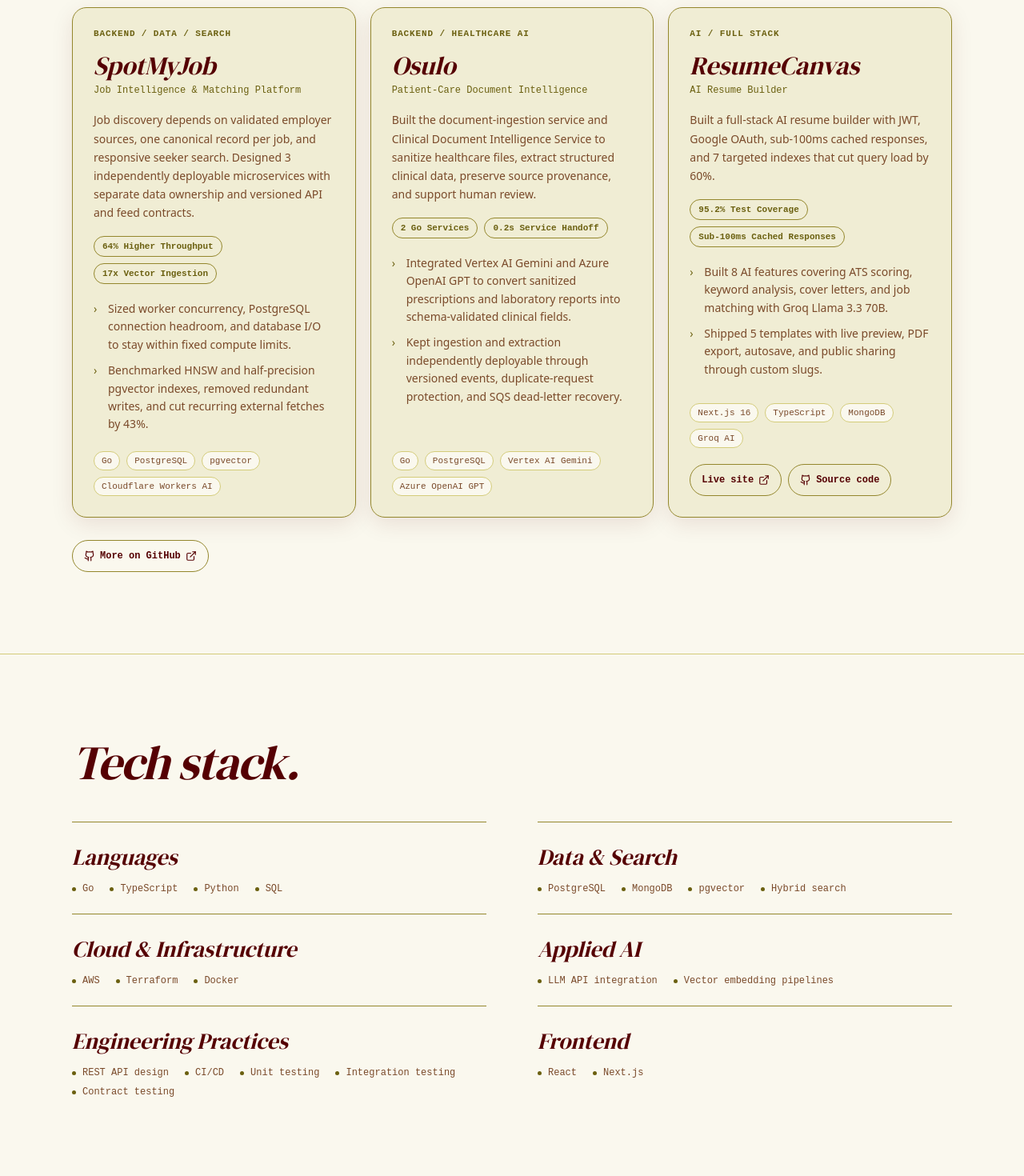
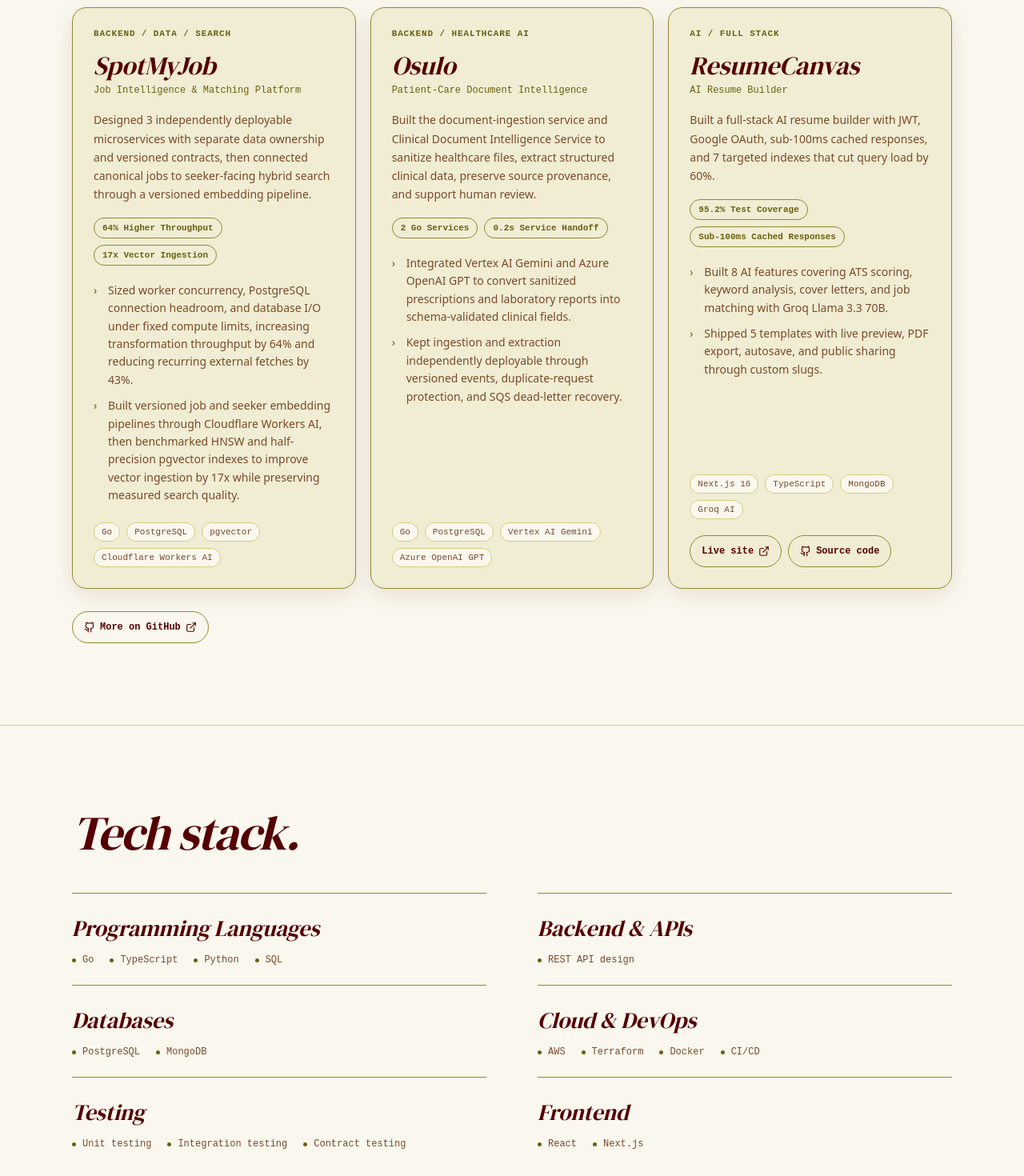
Before and after one commit to swarajreddy10/swarajreddy10.github.io, a Next.js app: page / in a window 1280 px wide. Shown: the part 1880-3350 px from the top of the page at 80% size. Built offline with nearby package versions, Linux system fonts and the light colour scheme.

Commit message:
docs: update Skills component and work data to reflect revised technical skill groupings and enhance clarity in project impact descriptions

```diff
--- a/components/Skills.jsx
+++ b/components/Skills.jsx
@@ -1,9 +1,9 @@
 const SKILL_GROUPS = [
-    { name: 'Languages', skills: ['Go', 'TypeScript', 'Python', 'SQL'] },
-    { name: 'Data & Search', skills: ['PostgreSQL', 'MongoDB', 'pgvector', 'Hybrid search'] },
-    { name: 'Cloud & Infrastructure', skills: ['AWS', 'Terraform', 'Docker'] },
-    { name: 'Applied AI', skills: ['LLM API integration', 'Vector embedding pipelines'] },
-    { name: 'Engineering Practices', skills: ['REST API design', 'CI/CD', 'Unit testing', 'Integration testing', 'Contract testing'] },
+    { name: 'Programming Languages', skills: ['Go', 'TypeScript', 'Python', 'SQL'] },
+    { name: 'Backend & APIs', skills: ['REST API design'] },
+    { name: 'Databases', skills: ['PostgreSQL', 'MongoDB'] },
+    { name: 'Cloud & DevOps', skills: ['AWS', 'Terraform', 'Docker', 'CI/CD'] },
+    { name: 'Testing', skills: ['Unit testing', 'Integration testing', 'Contract testing'] },
     { name: 'Frontend', skills: ['React', 'Next.js'] },
 ];
 
--- a/data/work.js
+++ b/data/work.js
@@ -4,11 +4,11 @@
         tagline: 'Job Intelligence & Matching Platform',
         description: 'Backend / Data / Search',
         tech: ['Go', 'PostgreSQL', 'pgvector', 'Cloudflare Workers AI', 'Fastify', 'AWS', 'Terraform'],
-        impact: 'Job discovery depends on validated employer sources, one canonical record per job, and responsive seeker search. Designed 3 independently deployable microservices with separate data ownership and versioned API and feed contracts.',
+        impact: 'Designed 3 independently deployable microservices with separate data ownership and versioned contracts, then connected canonical jobs to seeker-facing hybrid search through a versioned embedding pipeline.',
         metrics: ['64% Higher Throughput', '17x Vector Ingestion'],
         bullets: [
-            'Sized worker concurrency, PostgreSQL connection headroom, and database I/O to stay within fixed compute limits.',
-            'Benchmarked HNSW and half-precision pgvector indexes, removed redundant writes, and cut recurring external fetches by 43%.',
+            'Sized worker concurrency, PostgreSQL connection headroom, and database I/O under fixed compute limits, increasing transformation throughput by 64% and reducing recurring external fetches by 43%.',
+            'Built versioned job and seeker embedding pipelines through Cloudflare Workers AI, then benchmarked HNSW and half-precision pgvector indexes to improve vector ingestion by 17x while preserving measured search quality.',
         ],
     },
     {
```
Also changed, not shown: 1 other file (tests, documents, lock files or other folders).
